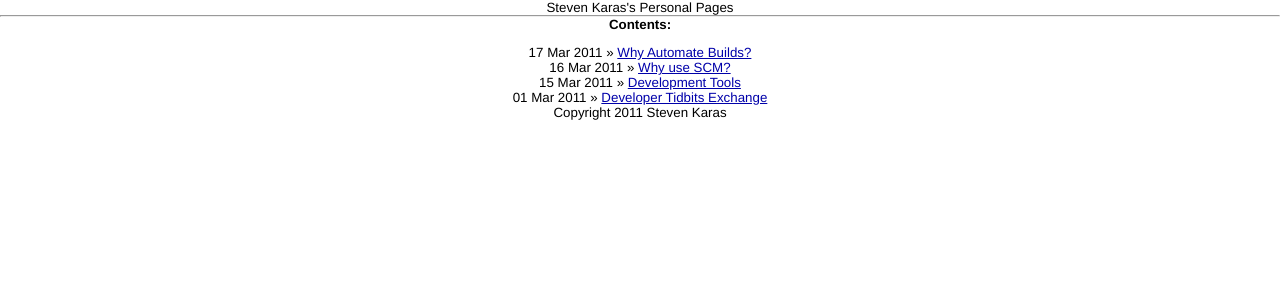
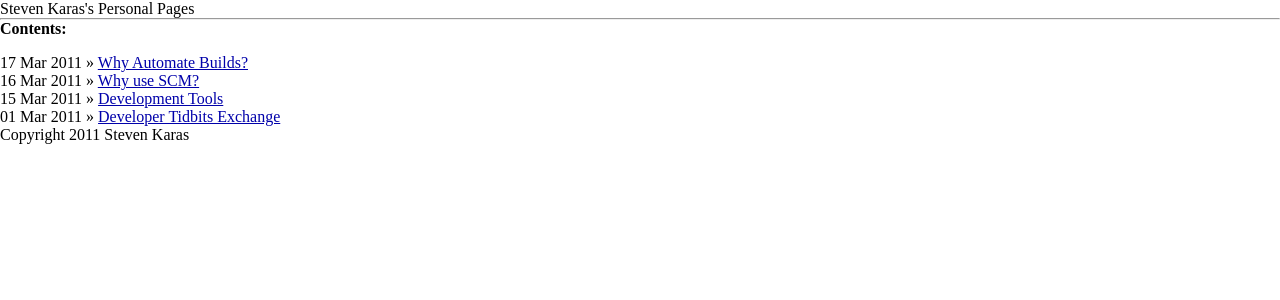
Before and after one commit to stevenkaras/stevenkaras.github.com, a Jekyll site: the page built from index.html, in a window 1280 px wide. Shown: the top 300 px of the page. Built offline with Jekyll 4.4.1, drawn with Linux system fonts in a browser that asks for light colours.

Commit message:
Fixed artifact of css pull

```diff
--- a/css/reset.css
+++ b/css/reset.css
@@ -11,9 +11,6 @@ html, body {
 
 body {
   background-color: white;
-  font: 13.34px helvetica, arial, clean, sans-serif;
-  *font-size: small;
-  text-align: center;
 }
 
 h1, h2, h3, h4, h5, h6 {
```
